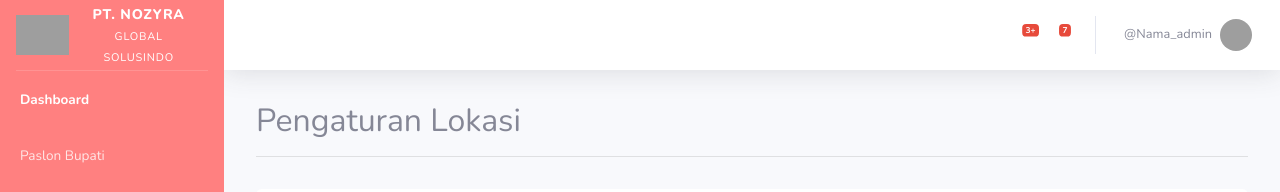
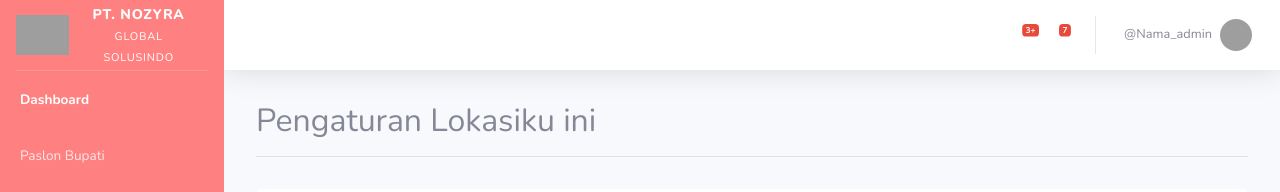
Before and after one commit to shabry-nozyra/my-app, a React (Create React App) app: page /Lokasi in a window 1280 px wide. Shown: the top 192 px of the page. Built offline with nearby package versions, Linux system fonts and the light colour scheme; grey boxes are pictures that could not be loaded; some icons are missing.

Commit message:
ubah lokasi menjadi lokasiku

```diff
--- a/src/Lokasi.js
+++ b/src/Lokasi.js
@@ -5,7 +5,7 @@ class Lokasi extends React.Component {
     render() {
         return (
             <div className="p-2">
-                <h2>Pengaturan Lokasi</h2>
+                <h2>Pengaturan Lokasiku ini</h2>
                 <hr></hr>
                 <div class="row">
                     <div class="col-12">
```
